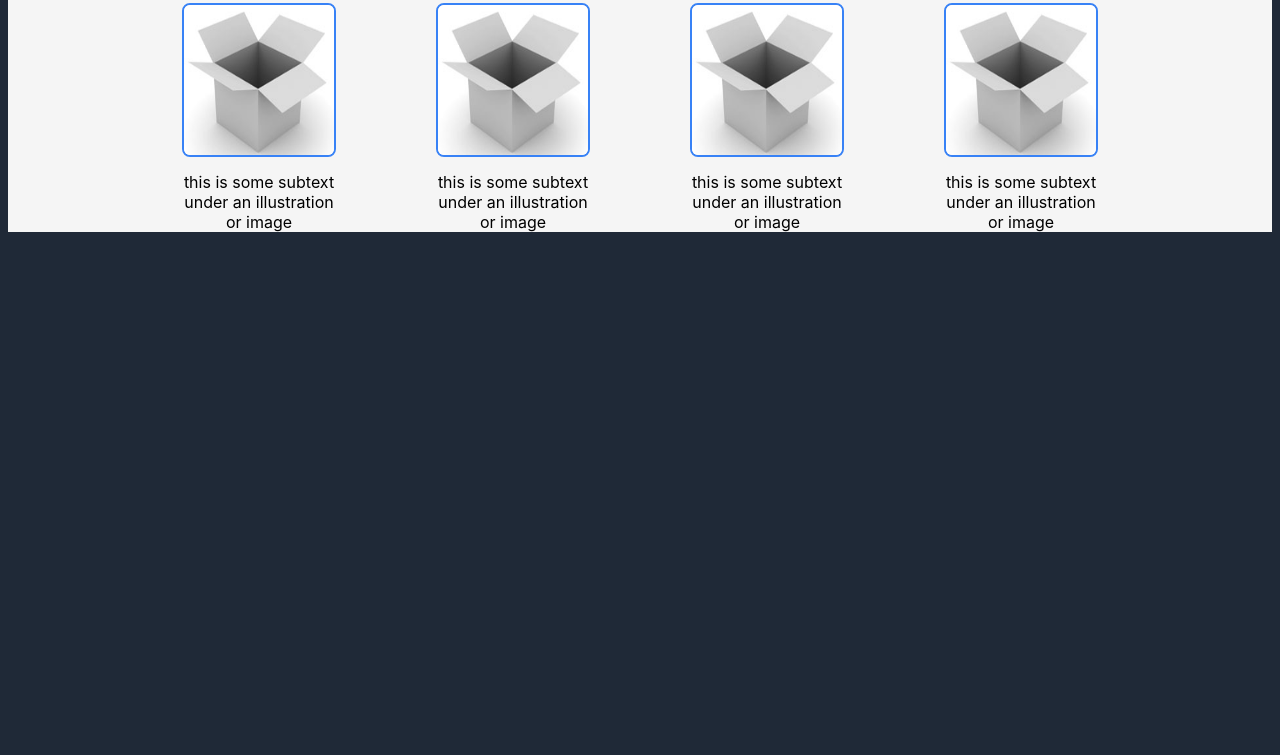
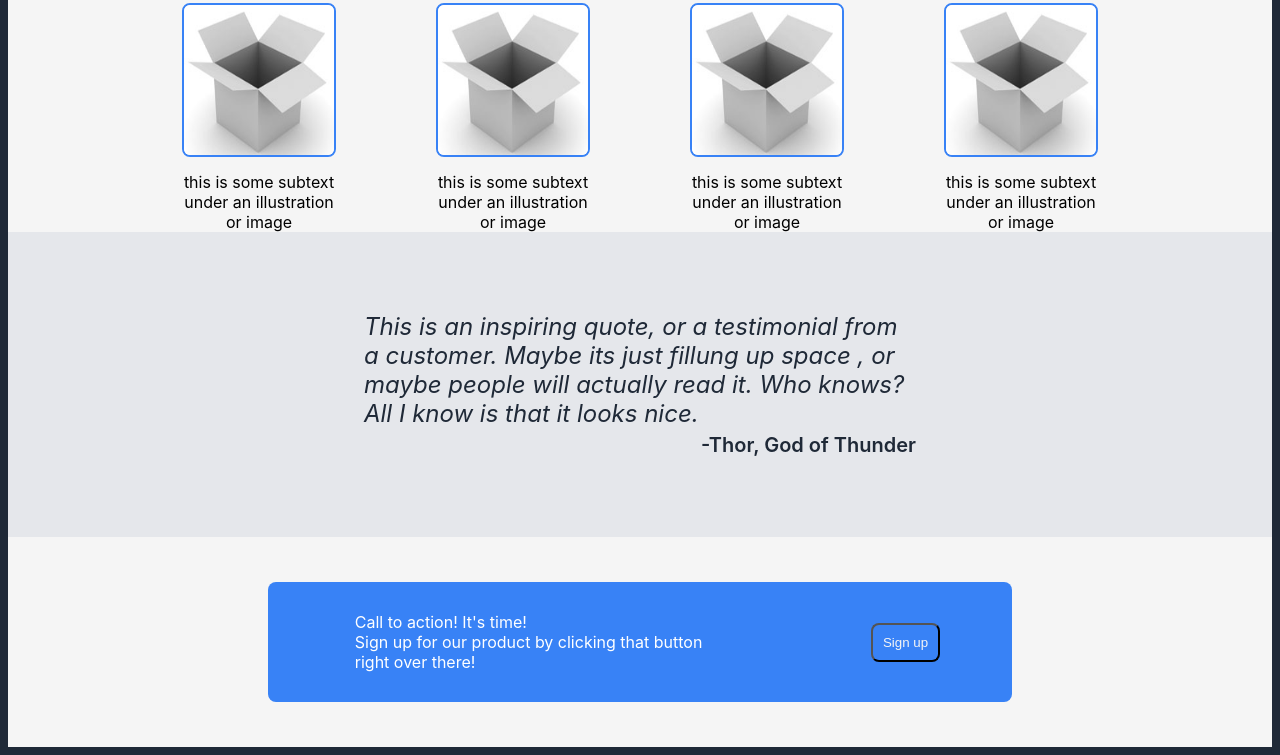
Before and after one commit to svenrisse/odin-landingpage, a plain HTML site: page index.html in a window 1280 px wide. Shown: the part 478-1233 px from the top of the page. Before the commit the page ends 800 px from the top, so only its background shows below. Drawn offline with Linux system fonts and the light colour scheme.

Commit message:
Added Quote and Call to action section

```diff
--- a/index.html
+++ b/index.html
@@ -37,7 +37,7 @@
                  and dont forget: because of those
             </div>
 
-            <button type="button">Sign up</button>
+            <button class="button1">Sign up</button>
 
         </div>
 
@@ -76,7 +76,42 @@
 
     </div>
 
-    <div></div>
+    <div class="quotesection">
+        <div class="quote">
+            This is an inspiring quote, or a testimonial
+            from a customer. Maybe its just fillung up space
+            , or maybe people will actually read it. Who
+            knows? All I know is that it looks nice.
+        </div>
+        <div class="who">
+            -Thor, God of Thunder
+        </div>
+    </div>
+
+    <div class="callsection">
+
+        <div class="call">
+
+            <div class="calltext">
+                <div class="callheader">
+                    Call to action! It's time!
+                </div>
+                <div class="callsubtext">
+                    Sign up for our product by clicking that button right over there!
+                </div>
+            </div>
+
+            <div class="button">
+
+                    <button class="button2">Sign up</button>
+
+            </div>
+        </div>
+    </div>
+
+    <div class="Footer">
+
+    </div>
 
 
 </body>
--- a/style.css
+++ b/style.css
@@ -53,7 +53,7 @@ li {
     padding: 10px;
 }
 
-button {
+.button1 {
     padding: 10px;
     margin: 10px;
     background-color: #3882F6;
@@ -128,3 +128,75 @@ img {
     margin-left: 50px;
     margin-right: 500px;
 }
+
+/* Quote */
+
+.quotesection {
+    display: flex;
+    flex-direction: column;
+    align-items: center;
+    justify-content: center;
+    background-color: #E5E7EB;
+    padding: 80px;
+
+}
+
+.quote {
+    color: #1F2937;
+    font-size: 24px;
+    font-style: italic;
+    max-width: 50%;
+    margin-left: 40px;
+    margin-right: 40px;
+    margin-bottom: 5px;
+}
+
+.who {
+    color: #1F2937;
+    font-size: 20px;
+    font-weight: 600;
+    align-self: flex-end;
+    margin-right: 25%;
+}
+
+/* Call to action */
+
+.callsection {
+    display: flex;
+    justify-content: space-around;
+    align-items: center;
+    background-color: whitesmoke;
+    padding: 20px;
+}
+
+.call {
+    display: flex;
+    justify-content: space-around;
+    background-color: #3882F6;
+    border-radius: 8px;
+    margin: 25px;
+    padding: 5px;
+    flex-basis: 60%;
+}
+
+.calltext {
+    display: flex;
+    flex-direction: column;
+    padding: 25px;
+    flex-basis: 50%;
+}
+
+.button {
+    display: flex;
+    align-items: center;
+
+}
+
+.button2 {
+    padding: 10px;
+    margin: 10px;
+    background-color: #3882F6;
+    border-radius: 8px;
+    color: whitesmoke;
+
+}
```
